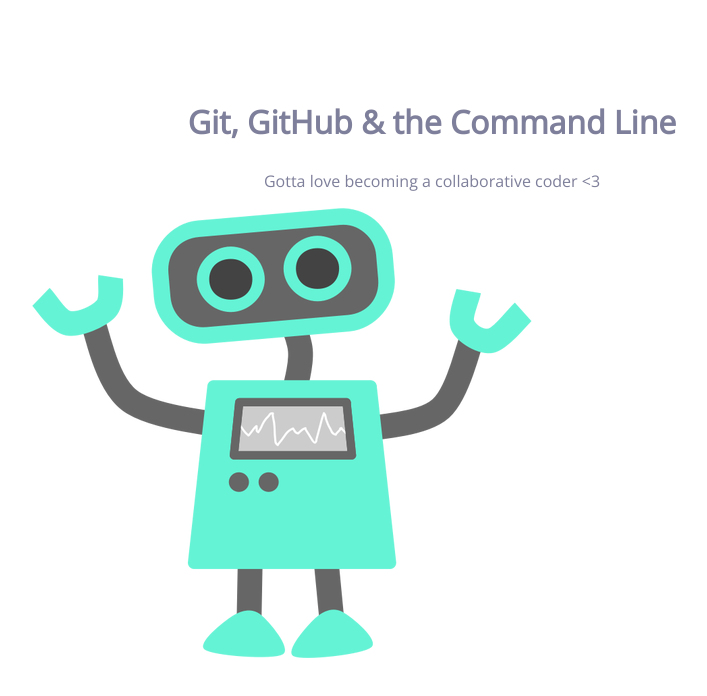
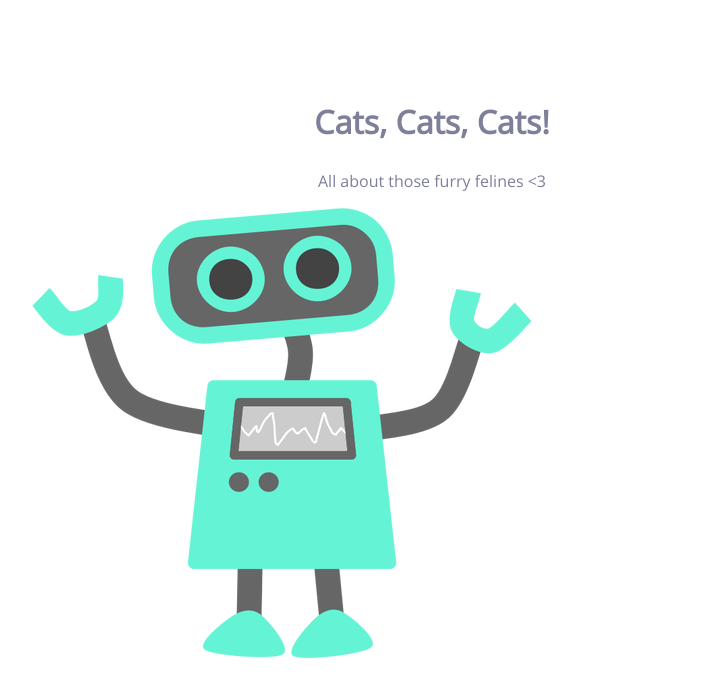
Before and after one commit to Cynamingrl/105-project, a plain HTML site: page index.html in a window 1280 px wide. Shown: the whole page, without its empty margins (208-915 px from the left). Drawn offline with nearby package versions, Linux system fonts and the light colour scheme.

Commit message:
third commit

```diff
--- a/index.html
+++ b/index.html
@@ -8,8 +8,8 @@
 </head>
 <body>
 	<section>
-		<h1>Git, GitHub & the Command Line</h1>
-		<p>Gotta love becoming a collaborative coder <3</p>
+		<h1>Cats, Cats, Cats!</h1>
+		<p>All about those furry felines <3</p>
 		<img src="img/happy-blue-robot.png">
 	</section>
 </body>
```
